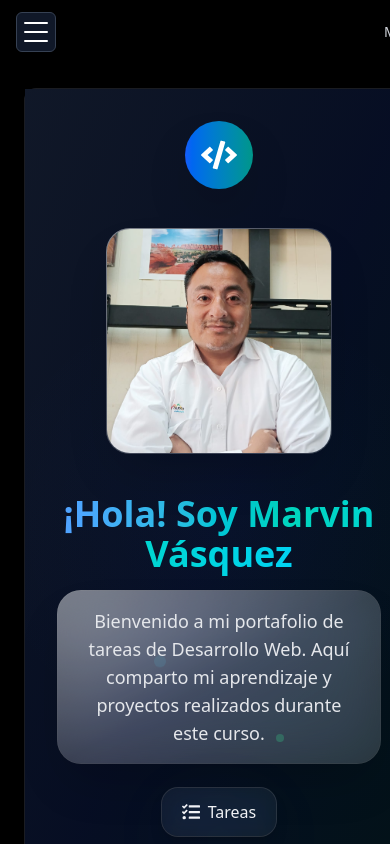
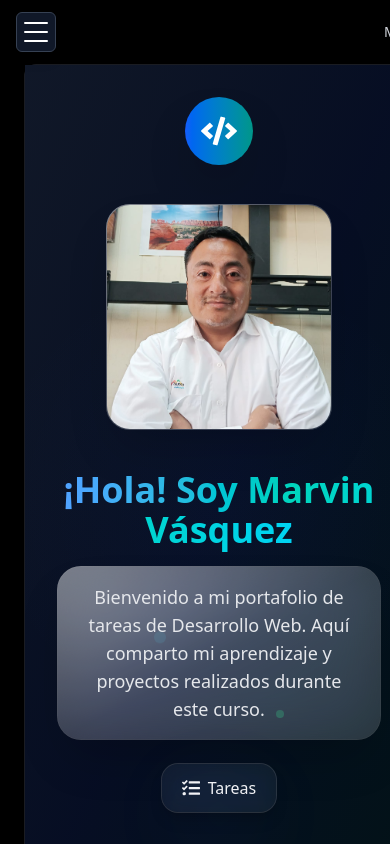
Before and after one commit to Alexmavl/Portafolio-Tareas, a React (Vite) app: page / in a window 390 px wide. Shown: the top 844 px of the page. Built offline with nearby package versions, Linux system fonts and the light colour scheme.

Commit message:
responsividad

```diff
--- a/src/layout/Layout.tsx
+++ b/src/layout/Layout.tsx
@@ -67,8 +67,13 @@ const Layout = ({ children }: LayoutProps) => {
           )}
         </header>
 
-        {/* Contenido */}
-        <main className="flex-grow p-6 sm:p-8 md:p-12">{children}</main>
+       {/* Contenido */}
+<main className="flex-grow">
+  <div className="mx-auto w-full max-w-6xl px-6 sm:px-8 md:px-12">
+    {children}
+  </div>
+</main>
+
 
         {/* Footer */}
         <footer className="bg-gray-800 text-gray-400 text-sm py-4 text-center border-t border-gray-700">
```
